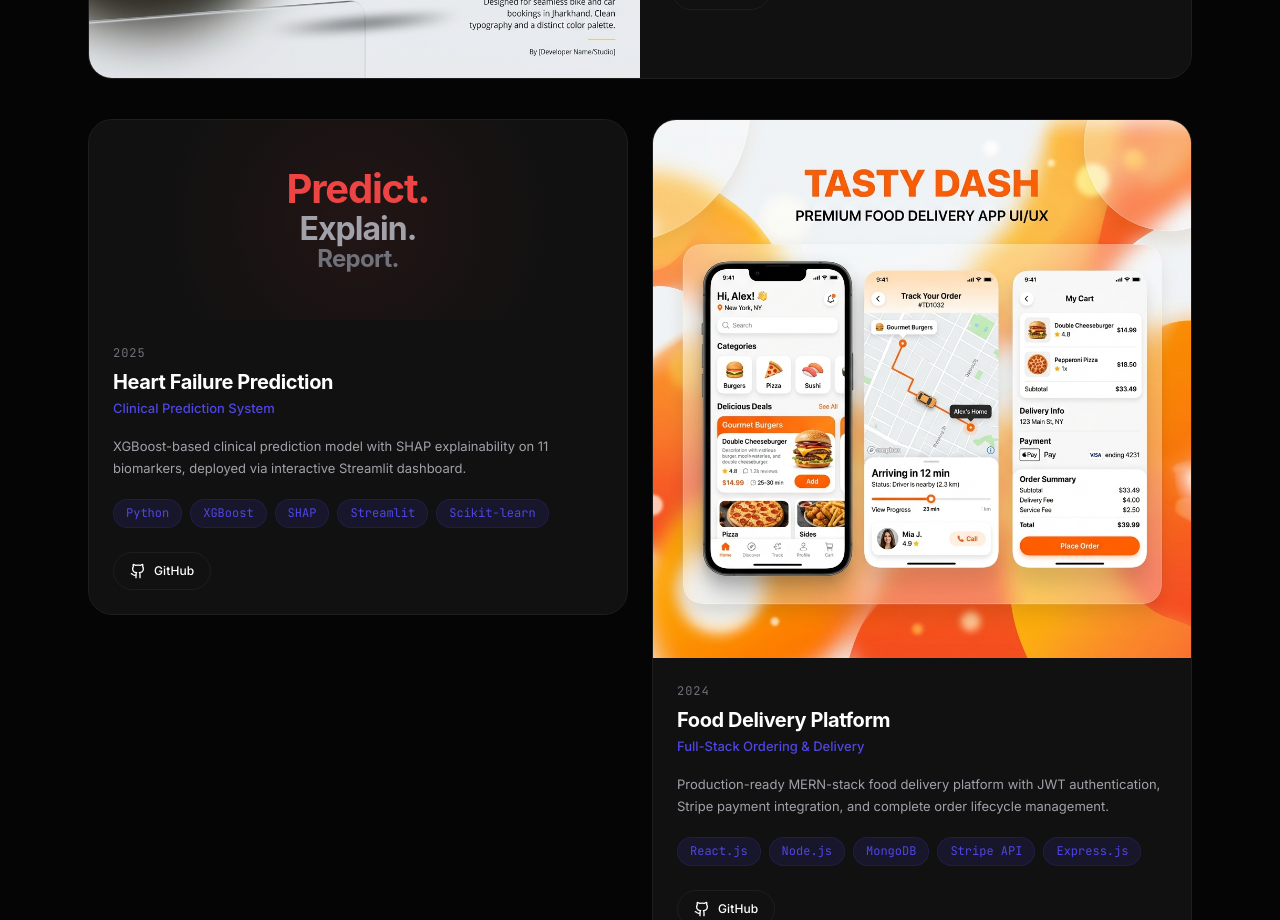
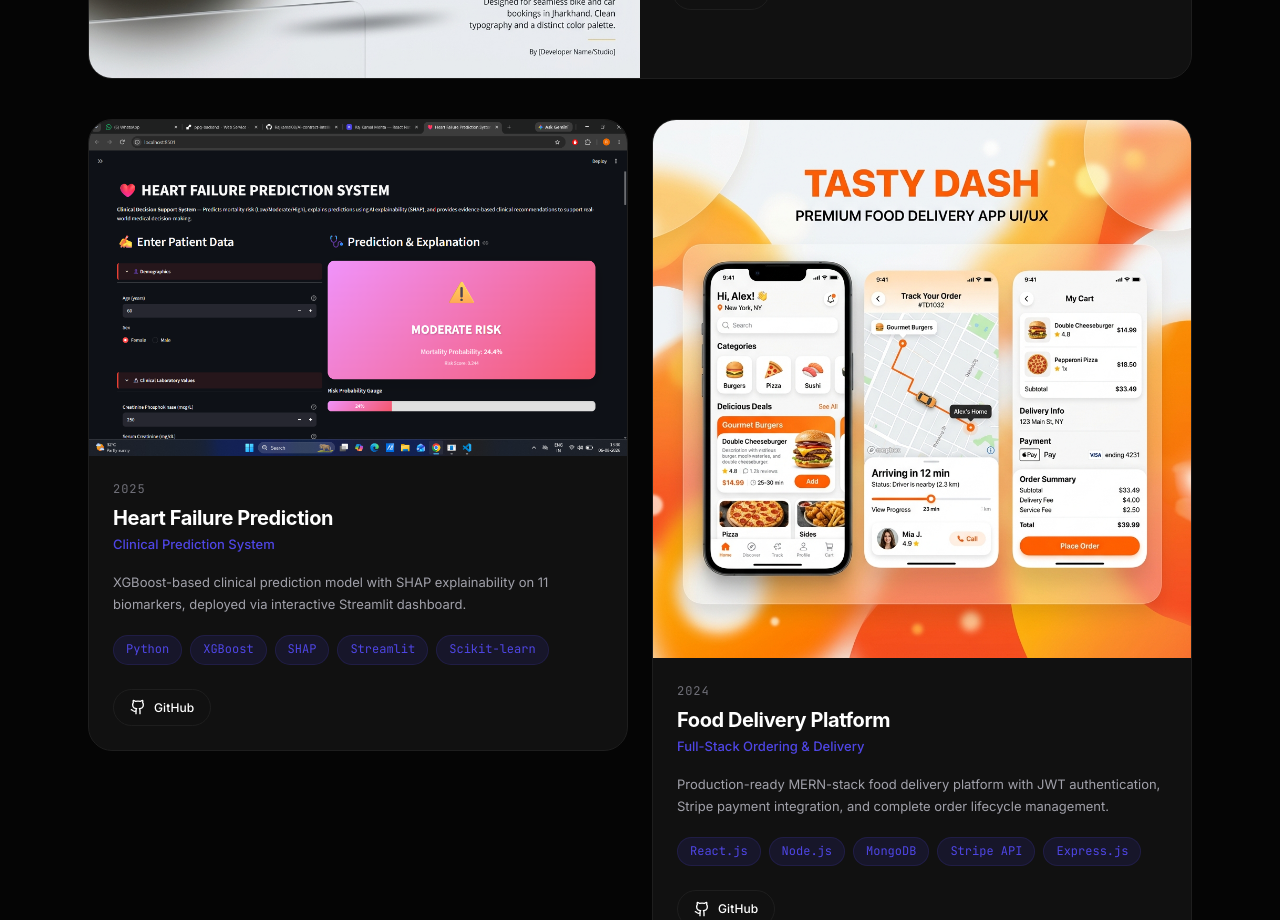
Before and after one commit to Rajkamal08/Portfolio, a React (Vite) app: page / in a window 1280 px wide. Shown: the part 6120-7040 px from the top of the page. Built offline with nearby package versions, Linux system fonts and the light colour scheme; a web font is replaced by a local one.

Commit message:
Add Heart Failure Prediction dashboard screenshot to portfolio

```diff
--- a/src/constants/data.js
+++ b/src/constants/data.js
@@ -168,7 +168,7 @@
     year: '2025',
     featured: false,
     color: '#EF4444',
-    image: null,
+    image: '/projects/heart_failure.png',
   },
   {
     id: 'food-delivery',
```
Also changed, not shown: public/projects/heart_failure.png (added).
